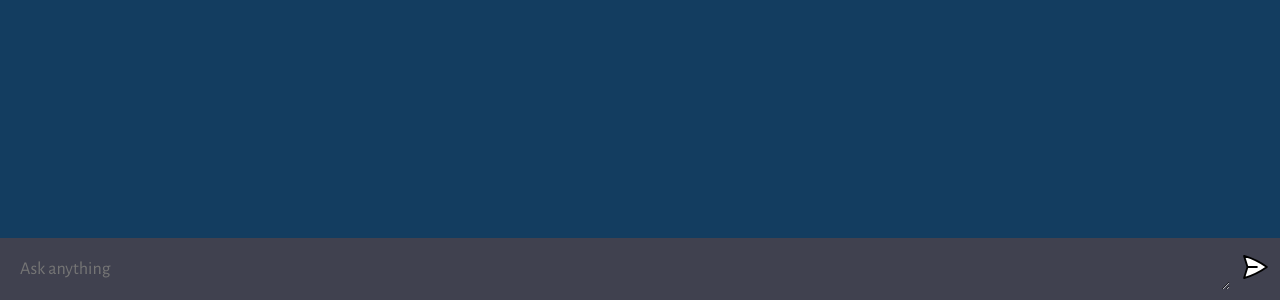
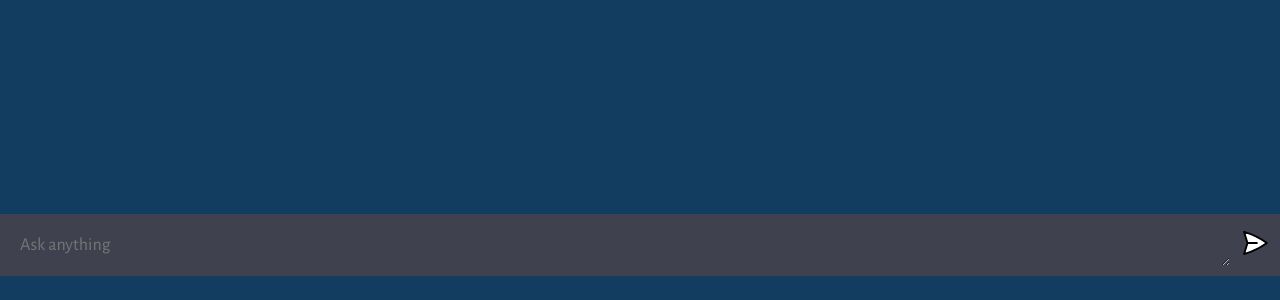
Before and after one commit to Thuso-Ndou/maps-ai, a website built with Vite: page client/index.html in a window 1280 px wide. Shown: the part 514-814 px from the top of the page. Built offline with nearby package versions, Linux system fonts and the light colour scheme.

Commit message:
page height

```diff
--- a/client/style.css
+++ b/client/style.css
@@ -13,7 +13,7 @@ body {
 
 #app {
   width: 100vw;
-  height: 94vh;
+  height: 91vh;
   background: #133d60;
 
   display: flex;
```
